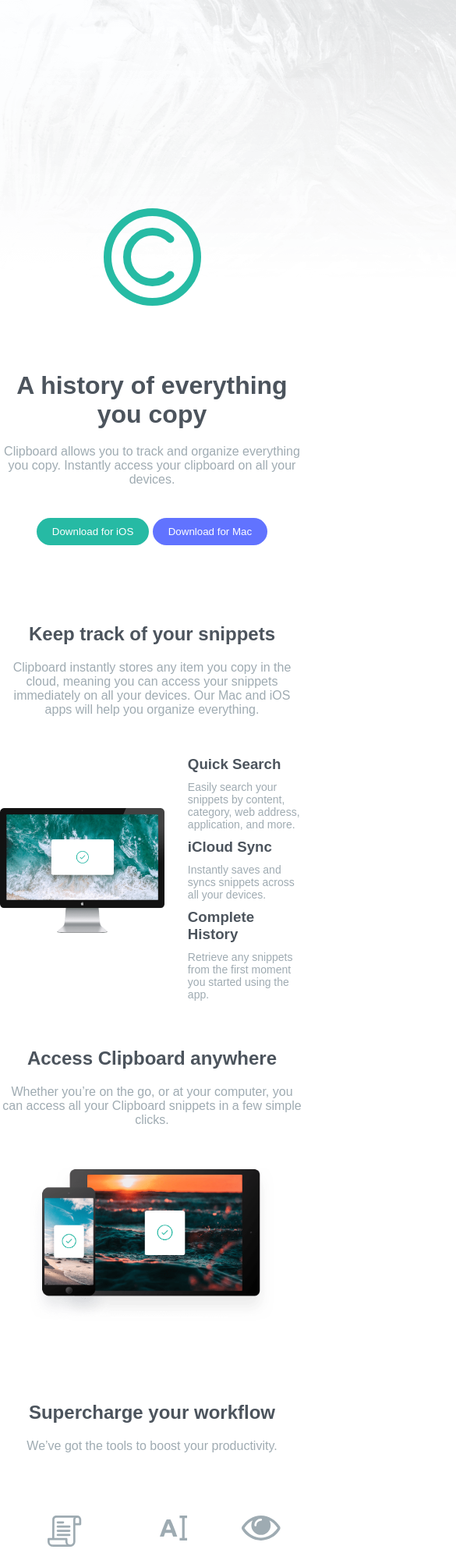
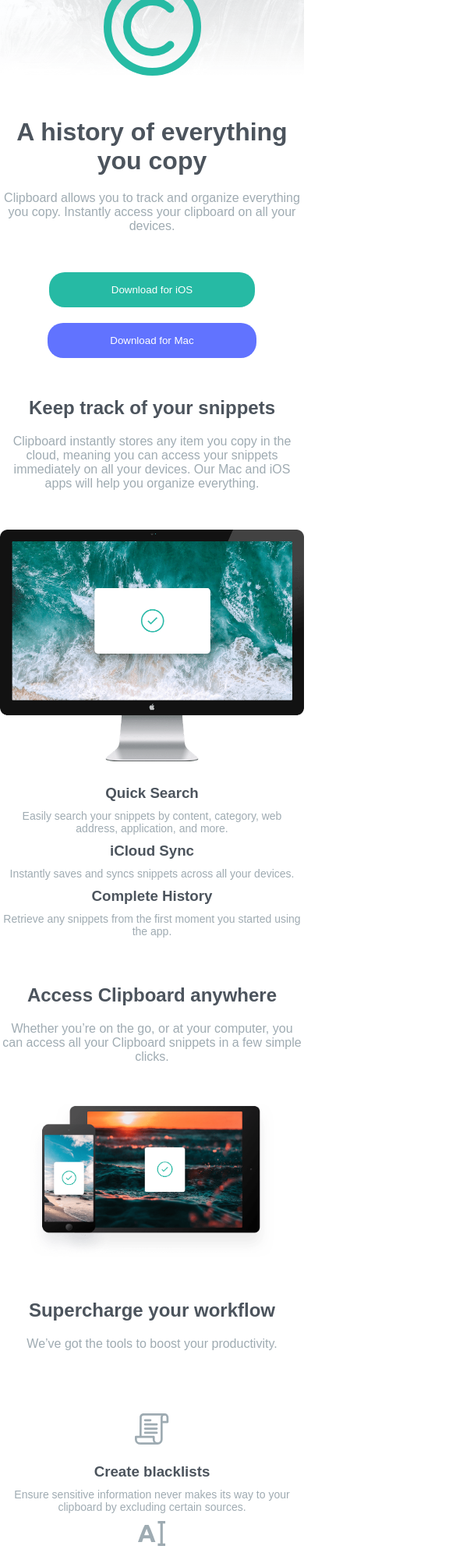
Before and after one commit to Kekso7/clipboard-loading-page, a plain HTML site: page index.html in a window 390 px wide. Shown: the top 2000 px of the page at 78% size, 585 px wide, since content can reach past the window. Drawn offline with Linux system fonts and the light colour scheme; a web font is replaced by a local one.

Commit message:
add media

```diff
--- a/index.html
+++ b/index.html
@@ -33,7 +33,7 @@
 		</style>
 	</head>
 	<body>
-		<img class="backimage" src="./images/bg-header-desktop.png" alt="" />
+		<img class="backgroundImage" src="./images/bg-header-desktop.png" alt="" />
 		<div class="container">
 			<div class="firstBox">
 				<img class="firstLogo" src="./images/logo.svg" alt="logo" />
@@ -43,8 +43,10 @@
 					Clipboard allows you to track and organize everything you copy.
 					Instantly access your clipboard on all your devices.
 				</p>
-				<button class="firstButton">Download for iOS</button>
-				<button class="secondButton">Download for Mac</button>
+				<div class="buttons">
+					<button class="iosButton">Download for iOS</button>
+					<button class="macButton">Download for Mac</button>
+				</div>
 			</div>
 			<div class="secondBox">
 				<h2 class="secondTitle">Keep track of your snippets</h2>
@@ -97,7 +99,11 @@
 			</div>
 			<div class="sixBox">
 				<div class="prviBox">
-					<img src="./images/icon-blacklist.svg" alt="blacklist" />
+					<img
+						class="sixBoxLogo"
+						src="./images/icon-blacklist.svg"
+						alt="blacklist"
+					/>
 
 					<h3 class="rightTitle">Create blacklists</h3>
 					<p class="thirdParagraf">
@@ -106,14 +112,18 @@
 					</p>
 				</div>
 				<div class="drugiBox">
-					<img src="./images/icon-text.svg" alt="text" />
+					<img class="sixBoxLogo" src="./images/icon-text.svg" alt="text" />
 					<h3 class="rightTitle">Plain text snippets</h3>
 					<p class="thirdParagraf">
 						Remove unwanted formatting from copied text for a consistent look.
 					</p>
 				</div>
 				<div class="treciBox">
-					<img src="./images/icon-preview.svg" alt="preview" />
+					<img
+						class="sixBoxLogo"
+						src="./images/icon-preview.svg"
+						alt="preview"
+					/>
 					<h3 class="rightTitle">Sneak preview</h3>
 					<p class="thirdParagraf">
 						Quick preview of all snippets on your Clipboard for easy access.
@@ -134,9 +144,10 @@
 					with iCloud and you’re ready to start adding to your clipboard.
 				</p>
 			</div>
-
-			<button class="firstButton">Download for iOS</button>
-			<button class="secondButton">Download for Mac</button>
+			<div class="buttons">
+				<button class="iosButton">Download for iOS</button>
+				<button class="macButton">Download for Mac</button>
+			</div>
 		</div>
 
 		<footer>
@@ -151,9 +162,9 @@
 				<li>Install Guide</li>
 			</ul>
 			<div class="footerLogos">
-				<img src="./images/icon-facebook.svg" alt="" />
-				<img src="./images/icon-twitter.svg" alt="" />
-				<img src="./images/icon-instagram.svg" alt="" />
+				<img src="./images/icon-facebook.svg" alt="fb" />
+				<img src="./images/icon-twitter.svg" alt="twitter" />
+				<img src="./images/icon-instagram.svg" alt="instagram" />
 			</div>
 		</footer>
 	</body>
--- a/style.css
+++ b/style.css
@@ -10,6 +10,10 @@
 
 	--Dark-Grayish-Blue: hsl(210, 10%, 33%);
 	--Grayish-Blue: hsl(201, 11%, 66%);
+}
+
+.backgroundImage {
+	width: 100%;
 }
 
 .container {
@@ -33,34 +37,42 @@
 	margin-top: 20px;
 }
 
-.firstButton {
+.buttons {
+	width: 380px;
+	gap: 10px;
+	display: flex;
+	justify-content: center;
+	align-items: center;
+	margin: auto;
+	margin-top: 50px;
+}
+
+.iosButton {
 	padding: 10px 20px;
 	background-color: var(--Strong-Cyan);
 	border-radius: 20px;
 	color: white;
 	border: none;
 	cursor: pointer;
-	margin-top: 40px;
 }
-.secondButton {
+.macButton {
 	padding: 10px 20px;
 	border-radius: 20px;
 	background-color: var(--Light-Blue);
 	color: white;
 	border: none;
 	cursor: pointer;
-	margin-top: 40px;
 }
 
-.firstButton:hover {
+.iosButton:hover {
 	background-color: hsla(171, 66%, 44%, 0.8);
 }
-.secondButton:hover {
+.macButton:hover {
 	background-color: hsla(233, 100%, 69%, 0.8);
 }
 .secondTitle {
 	color: var(--Dark-Grayish-Blue);
-	margin-top: 100px;
+	margin-top: 50px;
 }
 
 .secondParagraf {
@@ -95,27 +107,25 @@
 
 .secondImage {
 	width: 80%;
-	margin: 50px 0px;
+	margin-top: 50px;
 }
 
 .sixBox {
 	display: flex;
 	flex-direction: row;
-
 	margin-top: 80px;
 }
 
-.prviBox,
-.drugiBox,
-.treciBox,
-img {
-	margin-bottom: 30px;
+.sixBoxLogo {
+	margin-bottom: 20px;
 }
+
 .logos {
 	display: flex;
 	justify-content: space-between;
 	align-items: center;
-	margin-top: 100px;
+	margin-top: 50px;
+	gap: 50px;
 }
 
 footer {
@@ -152,3 +162,49 @@ li {
 li:hover {
 	color: var(--Strong-Cyan);
 }
+
+@media only screen and (max-width: 640px) {
+	.container {
+		max-width: 400px;
+		margin: 0 auto;
+	}
+	.thirdBox {
+		display: flex;
+		flex-direction: column;
+		text-align: center;
+	}
+
+	.sixBox {
+		display: flex;
+		flex-direction: column;
+	}
+
+	.logos {
+		display: flex;
+		flex-direction: column;
+	}
+
+	footer {
+		display: flex;
+		flex-direction: column;
+		height: 300px;
+	}
+
+	ul {
+		display: flex;
+		flex-direction: column;
+	}
+
+	.buttons {
+		display: flex;
+		flex-direction: column;
+	}
+
+	.iosButton {
+		padding: 15px 80px;
+	}
+	.macButton {
+		padding: 15px 80px;
+		margin-top: 10px;
+	}
+}
```
